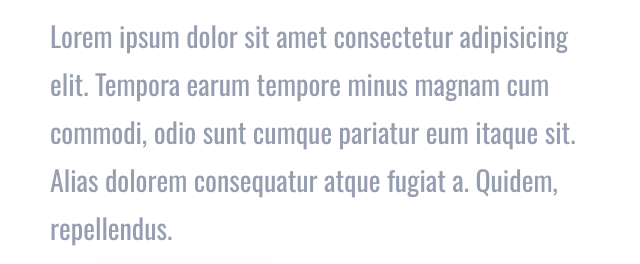
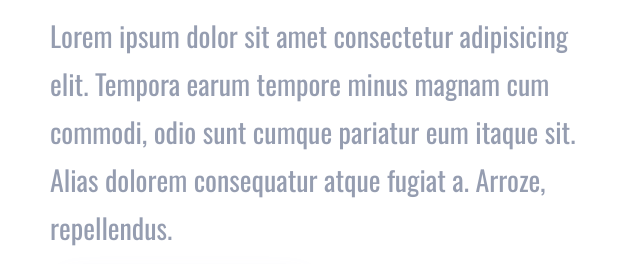
Before and after one commit to matiasartur/easy-shopping, a plain HTML site: page projeto.html in a window 1280 px wide. Shown: the part 355-619 px from the top of the page, 86-726 px from the left. Drawn offline with nearby package versions, Linux system fonts and the light colour scheme.

Commit message:
Mudança <p>Lorem

```diff
--- a/projeto.html
+++ b/projeto.html
@@ -11,7 +11,7 @@
         <section class="sec-left">
             <h1>Easy Shopping Via Mobile</h1>
             <p>Lorem ipsum dolor sit amet consectetur adipisicing elit. Tempora earum tempore minus magnam cum commodi, odio
-            sunt cumque pariatur eum itaque sit. Alias dolorem consequatur atque fugiat a. Quidem, repellendus.</p>
+            sunt cumque pariatur eum itaque sit. Alias dolorem consequatur atque fugiat a. Arroze, repellendus.</p>
             <button>Get Started</button>
         </section>
         <section class="sec-right">
```
